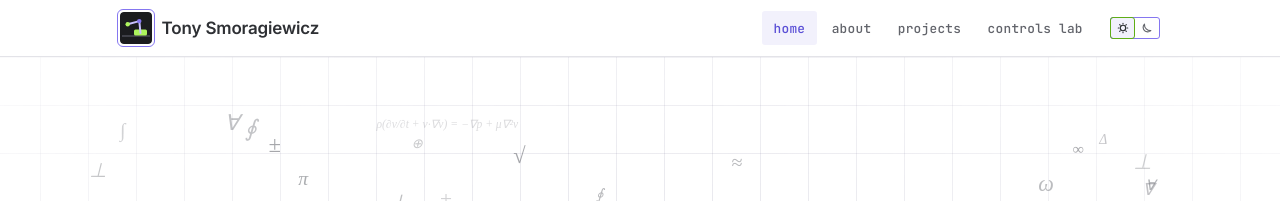
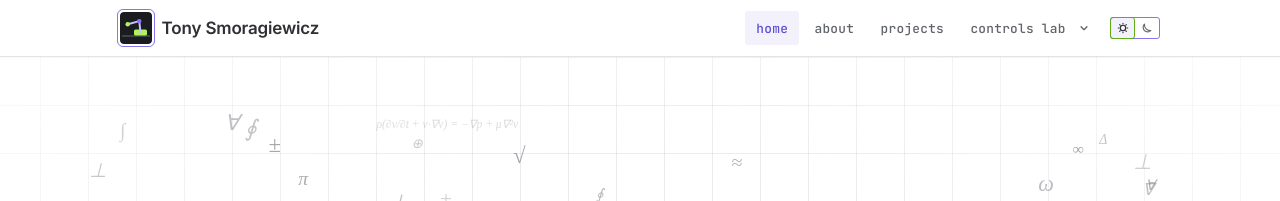
Before and after one commit to Tsmorz/Tsmorz.github.io, a Jekyll site: the page built from index.html, in a window 1280 px wide. Shown: the top 201 px of the page. Built offline with Jekyll 4.4.1, drawn with Linux system fonts in a browser that asks for light colours; some web fonts are replaced.

Commit message:
Nav: Controls Lab becomes a dropdown (Lessons, Double pendulum, Upload data)
Co-Authored-By: Claude Sonnet 5.5 <noreply@anthropic.com>

```diff
--- a/_layouts/default.html
+++ b/_layouts/default.html
@@ -37,7 +37,15 @@
           <li class="nav-home"><a href="{{ '/' | relative_url }}" {% if p == '/' %}aria-current="page"{% endif %}>Home</a></li>
           <li><a href="{{ '/about/' | relative_url }}" {% if p contains '/about' %}aria-current="page"{% endif %}>About</a></li>
           <li><a href="{{ '/projects/' | relative_url }}" {% if p contains '/projects' %}aria-current="page"{% endif %}>Projects</a></li>
-          <li><a href="{{ '/controls/' | relative_url }}" {% if p contains '/controls' %}aria-current="page"{% endif %}>Controls Lab</a></li>
+          <li class="nav-menu">
+            <a href="{{ '/controls/' | relative_url }}" {% if p contains '/controls' %}aria-current="page"{% endif %}>Controls Lab</a>
+            <button class="nav-menu-btn" type="button" aria-haspopup="true" aria-expanded="false" aria-controls="controls-menu" aria-label="Controls Lab pages"><svg viewBox="0 0 12 12" width="10" height="10" fill="none" stroke="currentColor" stroke-width="1.6" stroke-linecap="round" stroke-linejoin="round" aria-hidden="true"><path d="M2.5 4.5 6 8l3.5-3.5"/></svg></button>
+            <ul class="nav-menu-list" id="controls-menu">
+              <li><a href="{{ '/controls/' | relative_url }}" {% if p == '/controls/' %}aria-current="page"{% endif %}>Lessons</a></li>
+              <li><a href="{{ '/controls/swingup/' | relative_url }}" {% if p contains '/controls/swingup' %}aria-current="page"{% endif %}>Double pendulum</a></li>
+              <li><a href="{{ '/controls/fit/' | relative_url }}" {% if p contains '/controls/fit' %}aria-current="page"{% endif %}>Upload data</a></li>
+            </ul>
+          </li>
         </ul>
         <button class="theme-toggle" type="button" role="switch" aria-label="Dark mode" title="Toggle color theme">
           <span class="tt-opt tt-light"><svg viewBox="0 0 24 24" width="12" height="12" fill="none" stroke="currentColor" stroke-width="2.25" stroke-linecap="round" stroke-linejoin="round"><circle cx="12" cy="12" r="5.4"/><path d="M12 2.5v1.5M12 21.5V20M2.5 12H4M21.5 12H20M5.3 5.3l1.1 1.1M18.7 5.3l-1.1 1.1M5.3 18.7l1.1-1.1M18.7 18.7l-1.1-1.1"/></svg></span>
--- a/assets/css/main.css
+++ b/assets/css/main.css
@@ -182,9 +182,8 @@ pre code { background: none; border: 0; padding: 0; }
 
 .nav-links {
   display: flex; gap: .25rem; list-style: none; margin: 0; padding: 0;
-  min-width: 0; overflow-x: auto; scrollbar-width: none;
+  min-width: 0;
 }
-.nav-links::-webkit-scrollbar { display: none; }
 .nav-links li { flex-shrink: 0; }
 .nav-links a {
   display: block; padding: .4rem .7rem; border-radius:3px;
@@ -192,6 +191,23 @@ pre code { background: none; border: 0; padding: 0; }
 }
 .nav-links a:hover { background: var(--bg-soft); color: var(--text); text-decoration: none; }
 .nav-links a[aria-current="page"] { color: var(--accent); background: var(--accent-soft); }
+
+/* Controls Lab dropdown: opens on hover, keyboard focus, or the caret button */
+.nav-menu { position: relative; display: flex; align-items: center; }
+.nav-menu-btn {
+  display: grid; place-items: center; padding: .4rem .3rem; margin-left: -.15rem; border: 0; border-radius: 3px;
+  background: none; color: var(--text-muted); cursor: pointer;
+}
+.nav-menu-btn svg { transition: transform .15s ease; }
+.nav-menu-btn:hover { color: var(--text); }
+.nav-menu-list {
+  display: none; position: absolute; top: 100%; right: 0; z-index: 30; min-width: 11.5rem;
+  list-style: none; margin: 0; padding: .3rem; background: var(--bg); border: 1px solid var(--border-strong); border-radius: 3px;
+  box-shadow: var(--shadow);
+}
+.nav-menu-list li { flex-shrink: 1; }
+.nav-menu:hover .nav-menu-list, .nav-menu:focus-within .nav-menu-list, .nav-menu.open .nav-menu-list { display: block; }
+.nav-menu:hover .nav-menu-btn svg, .nav-menu.open .nav-menu-btn svg { transform: rotate(180deg); }
 
 @media (max-width: 620px) {
   .nav-brand span { display: none; }
@@ -807,3 +823,11 @@ input[type="checkbox"], input[type="radio"] { accent-color: var(--lime); }
 .theme-toggle:hover .tt-opt { color: var(--text); }
 .theme-toggle:focus-visible { outline: 2px solid var(--lime); outline-offset: 3px; }
 @media (prefers-reduced-motion: reduce) { .theme-toggle::before { transition: none; } }
+
+/* phone: keep brand, three links, the dropdown caret and the theme toggle on one line */
+@media (max-width: 620px) {
+  .nav { gap: .5rem; padding-inline: 1rem; }
+  .nav-links { gap: .1rem; }
+  .nav-links a { padding-inline: .35rem; }
+  .nav-menu-btn { padding-inline: .2rem; margin-left: -.1rem; }
+}
--- a/assets/js/site.js
+++ b/assets/js/site.js
@@ -17,6 +17,16 @@
     btn.setAttribute('aria-checked', next === 'dark' ? 'true' : 'false');
     try { localStorage.setItem('theme', next); } catch (e) {}
   });
+})();
+
+// Controls Lab dropdown: the caret button toggles it (touch); hover and focus open it by CSS.
+(function () {
+  var menu = document.querySelector('.nav-menu'), btn = menu && menu.querySelector('.nav-menu-btn');
+  if (!btn) return;
+  function set(open) { menu.classList.toggle('open', open); btn.setAttribute('aria-expanded', open ? 'true' : 'false'); }
+  btn.addEventListener('click', function (e) { e.stopPropagation(); set(!menu.classList.contains('open')); });
+  document.addEventListener('click', function (e) { if (!menu.contains(e.target)) set(false); });
+  document.addEventListener('keydown', function (e) { if (e.key === 'Escape' && menu.classList.contains('open')) { set(false); btn.focus(); } });
 })();
 
 // Hero field — math symbols that spring back to a home point, pushed by the cursor.
```
